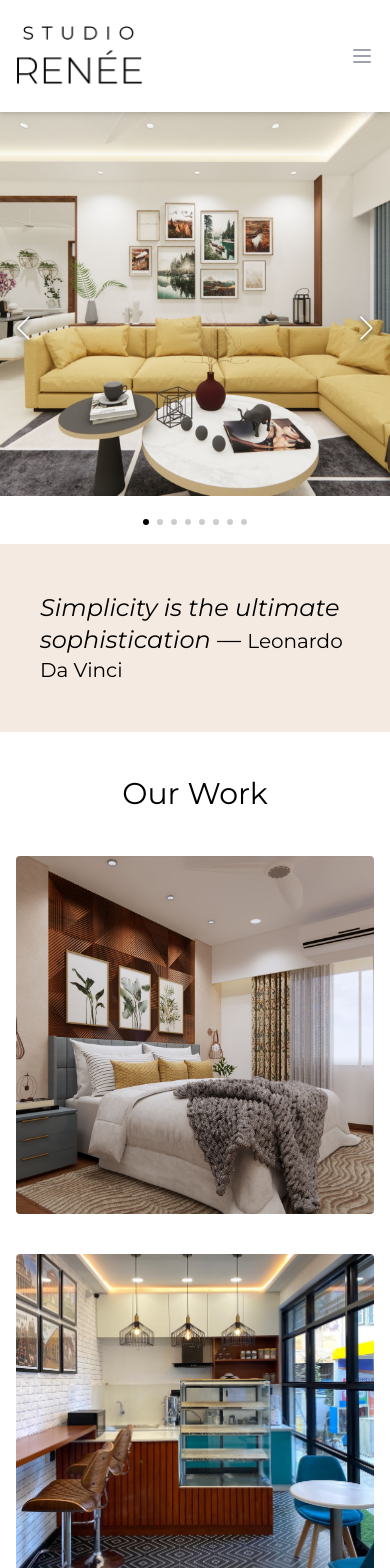
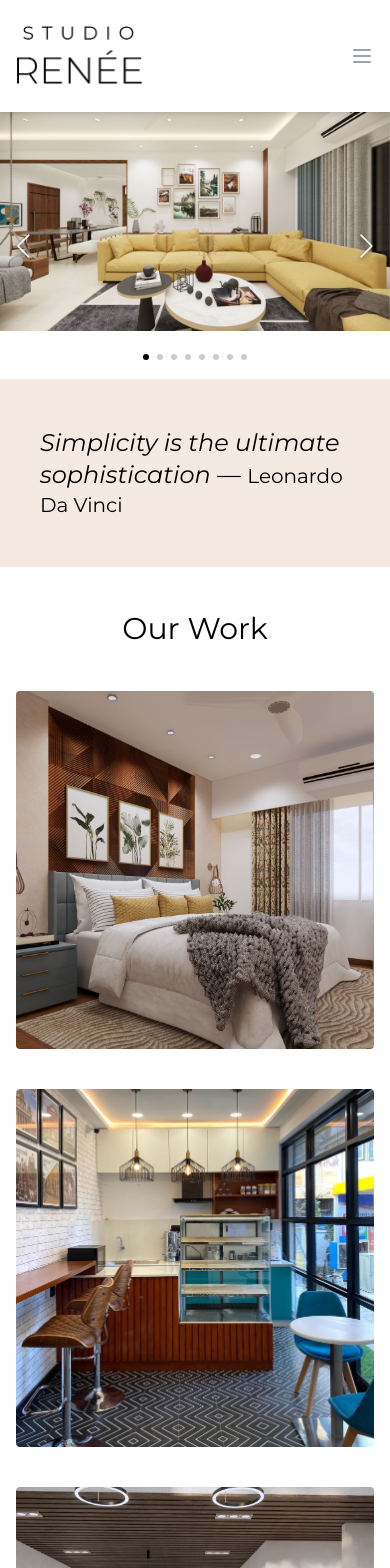
Before and after one commit to Vidhanth/studio-renee, a Next.js app: page / in a window 390 px wide. Shown: the top 1568 px of the page. Built offline with nearby package versions, Linux system fonts and the light colour scheme.

Commit message:
Revert to img tags for images

```diff
--- a/components/Elements/Lightbox/Lightbox.tsx
+++ b/components/Elements/Lightbox/Lightbox.tsx
@@ -54,8 +54,7 @@ export const Lightbox = ({
             images.map((image, index) => (
               <SwiperSlide key={index}>
                 <figure className="relative h-screen w-screen">
-                  <NextImage
-                  layout="fill"
+                  <img
                     src={getImageUrl(image)}
                     className="h-full w-full object-contain"
                     alt=""
--- a/components/Sections/CarouselSection.tsx
+++ b/components/Sections/CarouselSection.tsx
@@ -26,14 +26,11 @@ export const CarouselSection = () => {
     >
       {projects[0].images.map((img, index) => (
         <SwiperSlide key={index}>
-          <div className=" h-96 md:h-screen w-full">
-            <Image
-              layout="fill"
-              src={getImageUrl(img)}
-              alt={projects[0].title}
-              className=" object-cover"
-            />
-          </div>
+          <img
+            src={getImageUrl(img)}
+            alt={projects[0].title}
+            className="md:h-screen w-full object-cover"
+          />
         </SwiperSlide>
       ))}
     </Swiper>
--- a/components/Sections/WorkSection.tsx
+++ b/components/Sections/WorkSection.tsx
@@ -21,8 +21,7 @@ export const WorkItem = ({ project }: WorkItemProps) => {
       <Link href={`/projects/${project.slug}`}>
         <a className="flex-1 absolute inset-0 lg:mx-4">
           <FadeInWhenVisible className="h-full w-full">
-            <Image
-            layout="fill"
+            <img
               className="w-full h-full object-cover rounded overflow-hidden"
               src={getImageUrl(project.images[project.coverIndex])}
               alt={project.title}
--- a/pages/about.tsx
+++ b/pages/about.tsx
@@ -71,8 +71,7 @@ const DesignerCard = ({ designer }: DesignerCardProps) => {
     <div className="grid grid-cols-12 md:gap-12">
       <div className="col-span-12 md:col-span-4 lg:col-span-3 h-full w-full flex items-center">
         <FadeInWhenVisible className="aspect-w-1 aspect-h-1 w-full relative">
-          <Image
-            layout="fill"
+          <img
             src={designer.photo}
             alt={designer.name}
             className="object-cover rounded-full"
--- a/pages/projects/[slug].tsx
+++ b/pages/projects/[slug].tsx
@@ -94,8 +94,7 @@ const ProjectInformation: NextPage<ProjectInformationProps> = ({ project }) => {
                   onClick={() => setShowingLightbox(true)}
                   className="aspect-w-16 aspect-h-9 relative bg-secondary hover:cursor-zoom-in"
                 >
-                  <Image
-                  layout="fill"
+                  <img
                     src={getImageUrl(image)}
                     className="h-full w-full object-contain"
                     alt={project.title}
--- a/pages/projects/index.tsx
+++ b/pages/projects/index.tsx
@@ -42,8 +42,7 @@ const ProjectItem = ({ project }: { project: Project }) => {
       <a>
         <FadeInWhenVisible>
           <div className="aspect-w-1 aspect-h-1">
-            <Image
-            layout="fill"
+            <img
               className="h-full w-full object-cover rounded"
               src={getImageUrl(project.images[project.coverIndex])}
               alt={project.title}
```
